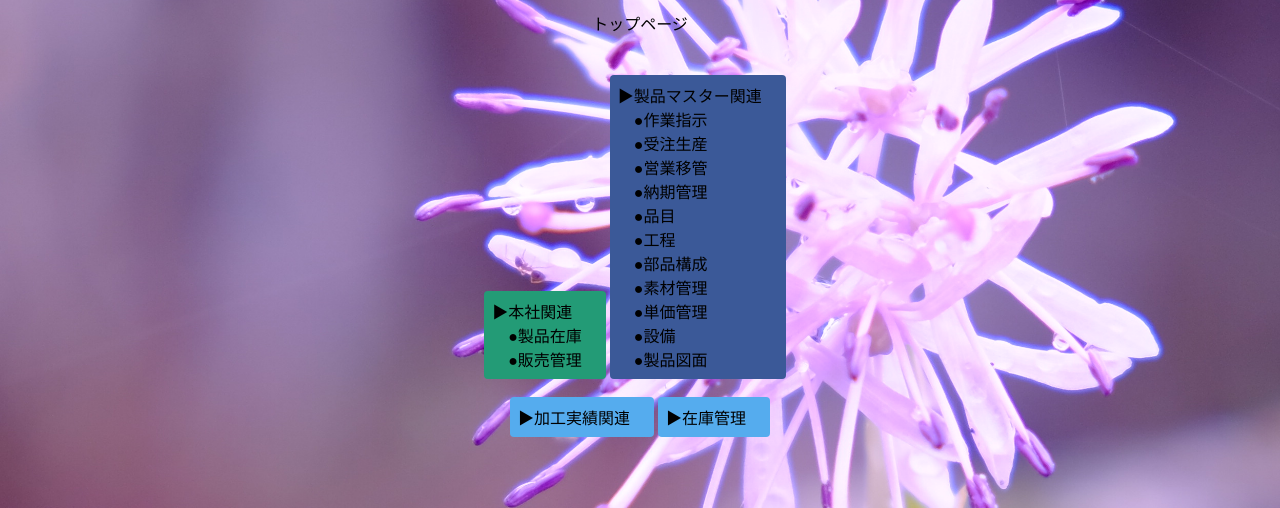
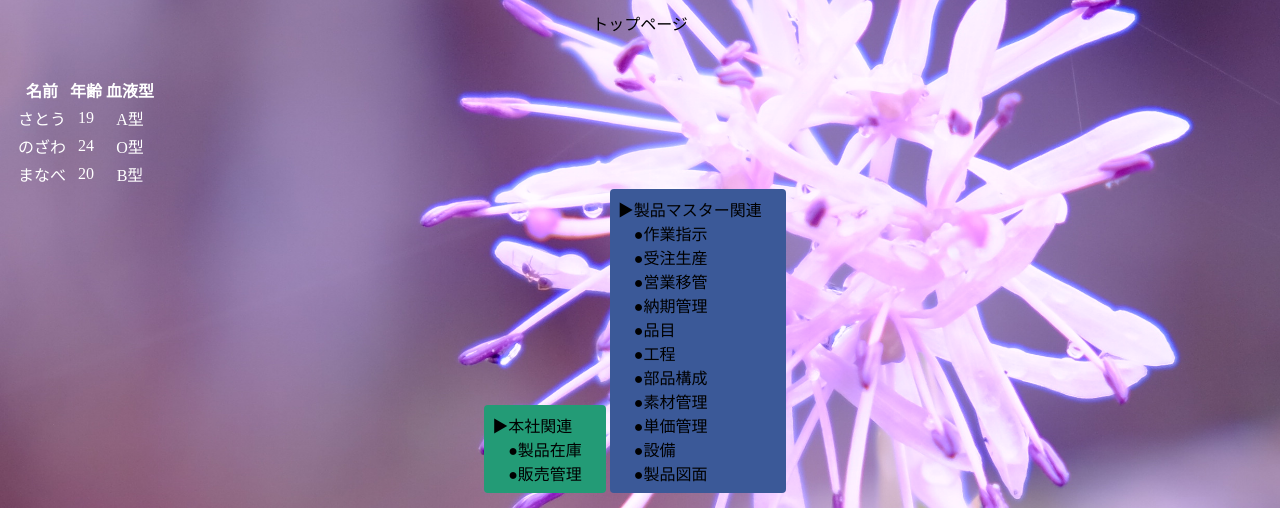
Before and after one commit to ns640/new-system, a plain HTML site: page index.html in a window 1280 px wide. Shown: the part 214-722 px from the top of the page. Drawn offline with Linux system fonts and the light colour scheme.

Commit message:
Update index.html

```diff
--- a/index.html
+++ b/index.html
@@ -30,6 +30,26 @@
       <h1>システム見直しのイメージ</h1>
       <p>トップページ</p>
       <div class="btn-wrapper">
+
+  <table>
+  <tr>
+    <th>名前</th> <th>年齢</th> <th>血液型</th>
+  </tr>
+
+  <tr>
+    <td>さとう</td> <td>19</td> <td>A型</td>
+  </tr>
+
+  <tr>
+    <td>のざわ</td> <td>24</td> <td>O型</td>
+  </tr>
+
+  <tr>
+    <td>まなべ</td> <td>20</td> <td>B型</td>
+  </tr>
+
+</table>
+
         <a href="#" class="btn signup">▶本社関連<br>　●製品在庫<br>　●販売管理</a>
          <!-- <p>or</p> -->
         <!-- <a href="#" class="btn facebook"><span class="fa fa-facebook"></span>Facebookで登録</a> -->
@@ -45,7 +65,6 @@
  <!-- htmlのコメント記号 -->
 
   <table>
-
   <tr>
     <th>名前</th> <th>年齢</th> <th>血液型</th>
   </tr>
```
